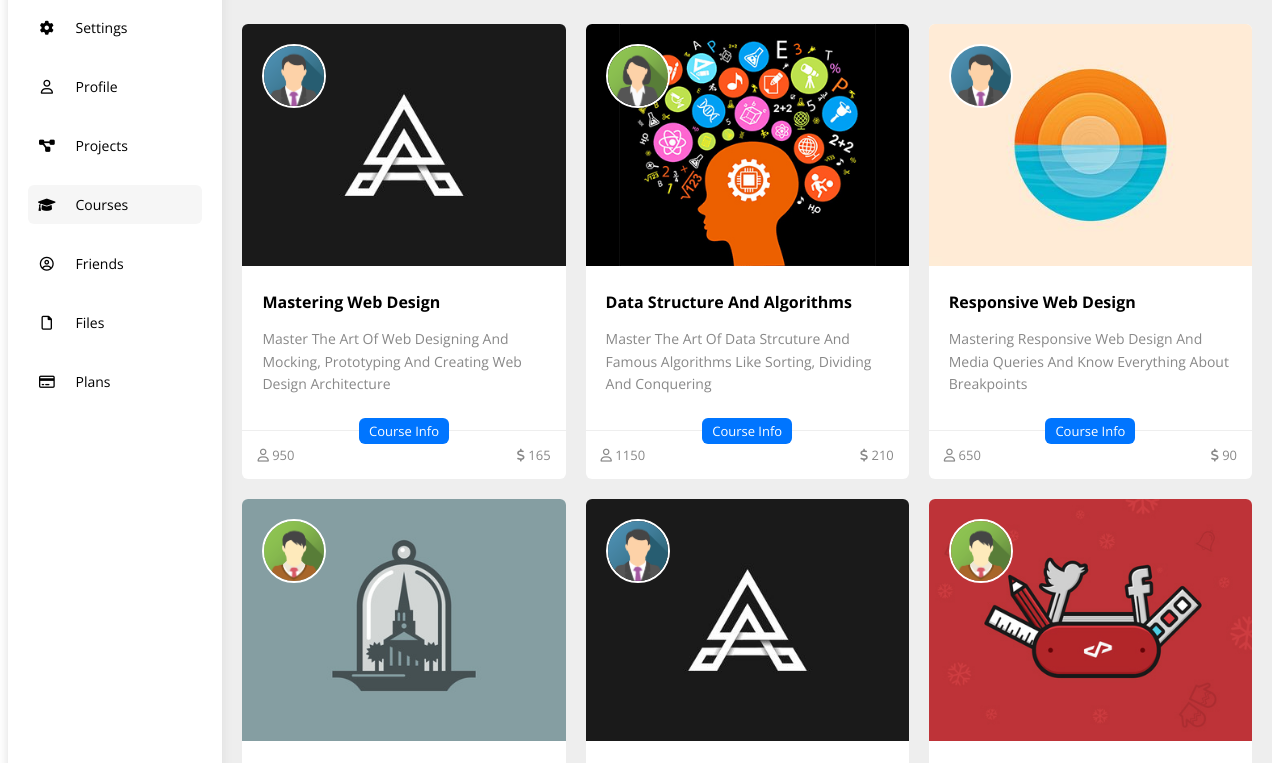
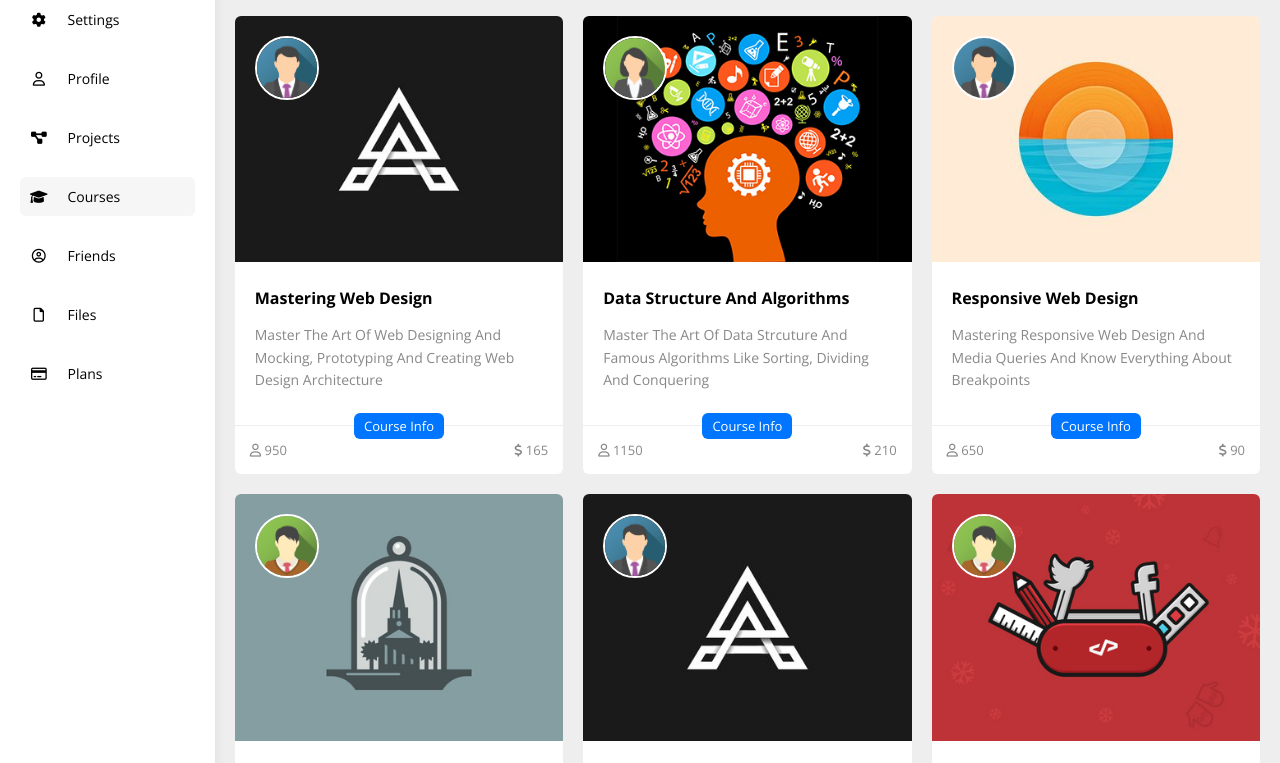
Before and after one commit to YousifAdel170/Dashboard-template, a plain HTML site: page courses.html in a window 1280 px wide. Shown: the part 154-917 px from the top of the page. Drawn offline with nearby package versions, Linux system fonts and the light colour scheme; files whose address does not match are found by name.

Commit message:
Update Readme

```diff
--- a/courses.html
+++ b/courses.html
@@ -55,7 +55,7 @@
     />
   </head>
 
-  <body>
+  <body class="m-0">
     <!-- Start Page -->
     <div class="page d-flex">
       <!-- Start sidebar Section-->
```
Also changed, not shown: files.html (+1 -1 lines), friends.html (+1 -1 lines), plans.html (+1 -1 lines), profile.html (+1 -1 lines), projects.html (+1 -1 lines), settings.html (+1 -1 lines).
